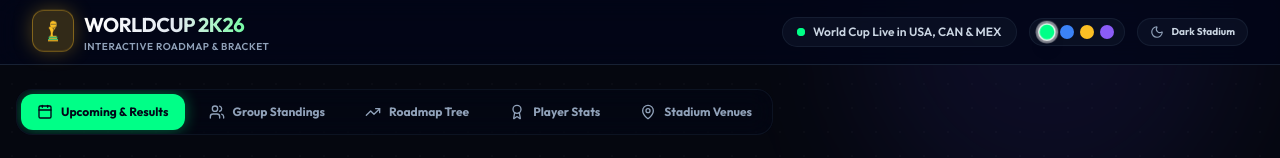
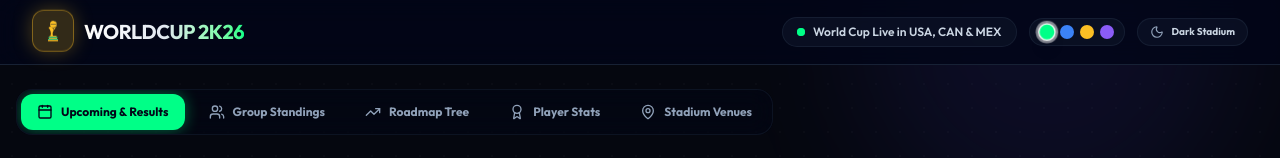
Before and after one commit to sarath14k/worldcup-2k26, a React (Vite) app: page / in a window 1280 px wide. Shown: the top 158 px of the page. Built offline with nearby package versions, Linux system fonts and the light colour scheme; no server answers.

Commit message:
style: remove 'Interactive Roadmap & Bracket' text from header

```diff
--- a/src/App.jsx
+++ b/src/App.jsx
@@ -771,7 +771,6 @@ function App() {
               <h1 className="text-lg md:text-xl font-bold tracking-tight bg-gradient-to-r from-white via-slate-200 to-brand-neon bg-clip-text text-transparent">
                 WORLDCUP 2K26
               </h1>
-              <p className="text-[10px] text-slate-400 font-semibold tracking-wider uppercase">Interactive Roadmap & Bracket</p>
             </div>
           </div>
 
```
